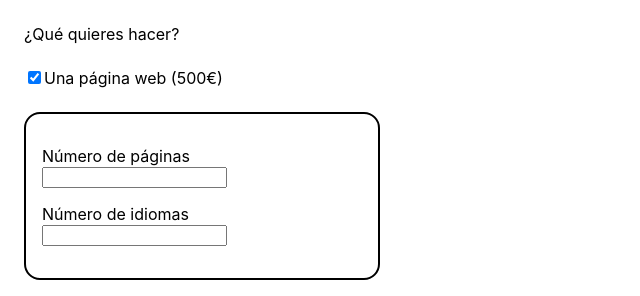
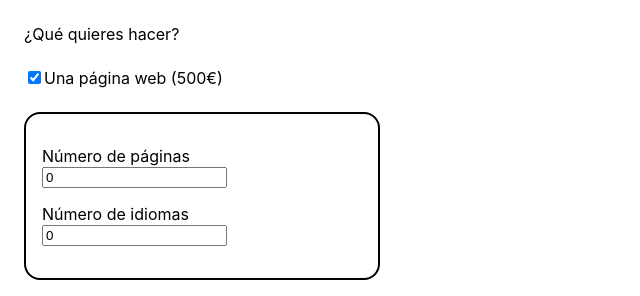
Before and after one commit to Lahali/budget-app, a React (Create React App) app: page / in a window 1280 px wide. Both pictures are taken after a click on the checkbox 34 px from the left and 77 px from the top of the page. Shown: the top 296 px of the page, without its empty margins (0-640 px from the left). Built offline with nearby package versions, Linux system fonts and the light colour scheme.

Commit message:
ejercicio 2 nivel 1 completado

```diff
--- a/src/App.jsx
+++ b/src/App.jsx
@@ -1,5 +1,5 @@
 import React from "react";
-import { useState, useEffect } from "react"
+import { useState, useEffect } from "react";
 import { Parragraf, Header } from "./components/Styles";
 import Panel from "./components/Panel";
 
@@ -11,15 +11,17 @@ function App() {
 
   useEffect(() => {
     setBudget(0);
-    webChecked && setBudget((prev) => prev + 500);
+    webChecked && setBudget((prev) => prev + (pages * languages * 30 + 500));
     seoChecked && setBudget((prev) => prev + 300);
     adsChecked && setBudget((prev) => prev + 200);
     console.log("holiii");
   });
 
-  // No es necesario hacer un ternario, así ya se cambia el state de false a true y viceversa
+  // No es necesario hacer un ternario, así ya se cambia el state de fal se a true y viceversa
   const handleWebChange = () => {
     setWebChecked(!webChecked);
+    setLanguages(0);
+    setPages(0);
   };
 
   const handleSeoChange = () => {
@@ -30,9 +32,21 @@ function App() {
     setAdsChecked(!adsChecked);
   };
 
+  const [pages, setPages] = useState(0);
+  const [languages, setLanguages] = useState(0);
+
+  const handlePage = (e) => {
+    setPages(Number(e.target.value));
+  };
+
+  const handleLanguage = (e) => {
+    setLanguages(Number(e.target.value));
+  };
+
   return (
     <div>
       <Header>¿Qué quieres hacer?</Header>
+
       <Parragraf>
         <input
           type="checkbox"
@@ -43,7 +57,17 @@ function App() {
         />
         Una página web (500€) <br />
       </Parragraf>
-      <Panel/>
+
+      {webChecked && (
+
+      <Panel
+        handlePage={handlePage}
+        handleLanguage={handleLanguage}
+        pages={pages}
+        languages={languages}
+      />
+      )}
+
       <Parragraf>
         <input
           type="checkbox"
@@ -54,6 +78,7 @@ function App() {
         />
         Una consulta SEO (300€) <br />
       </Parragraf>
+
       <Parragraf>
         <input
           type="checkbox"
--- a/src/components/Panel.jsx
+++ b/src/components/Panel.jsx
@@ -1,15 +1,16 @@
+import React  from "react";
 import { PanelStyled } from "./Styles";
-import React from "react";
 
-const Panel = () => {
+const Panel = ({handleLanguage, handlePage, languages, pages}) => {
+
   return (
     <div>
       <PanelStyled>
         <p>
-          Número de páginas <input type="number" />
+          Número de páginas <input type="number" placeholder="páginas" id="pages" value={pages} onChange={handlePage}/>
         </p>
         <p>
-          Número de idiomas <input type="number" />
+          Número de idiomas <input type="number" placeholder="idiomas" id="languages" value={languages} onChange={handleLanguage} />
         </p>
       </PanelStyled>
     </div>
```
